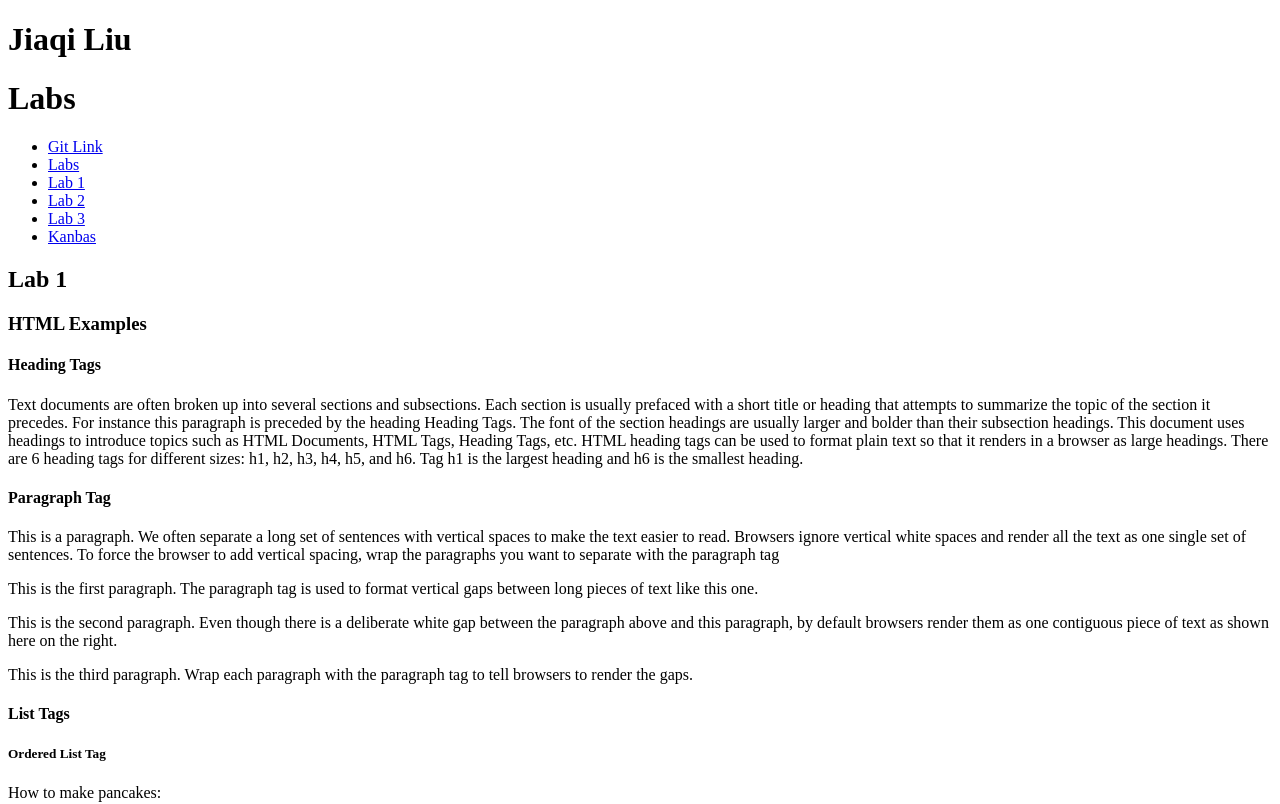
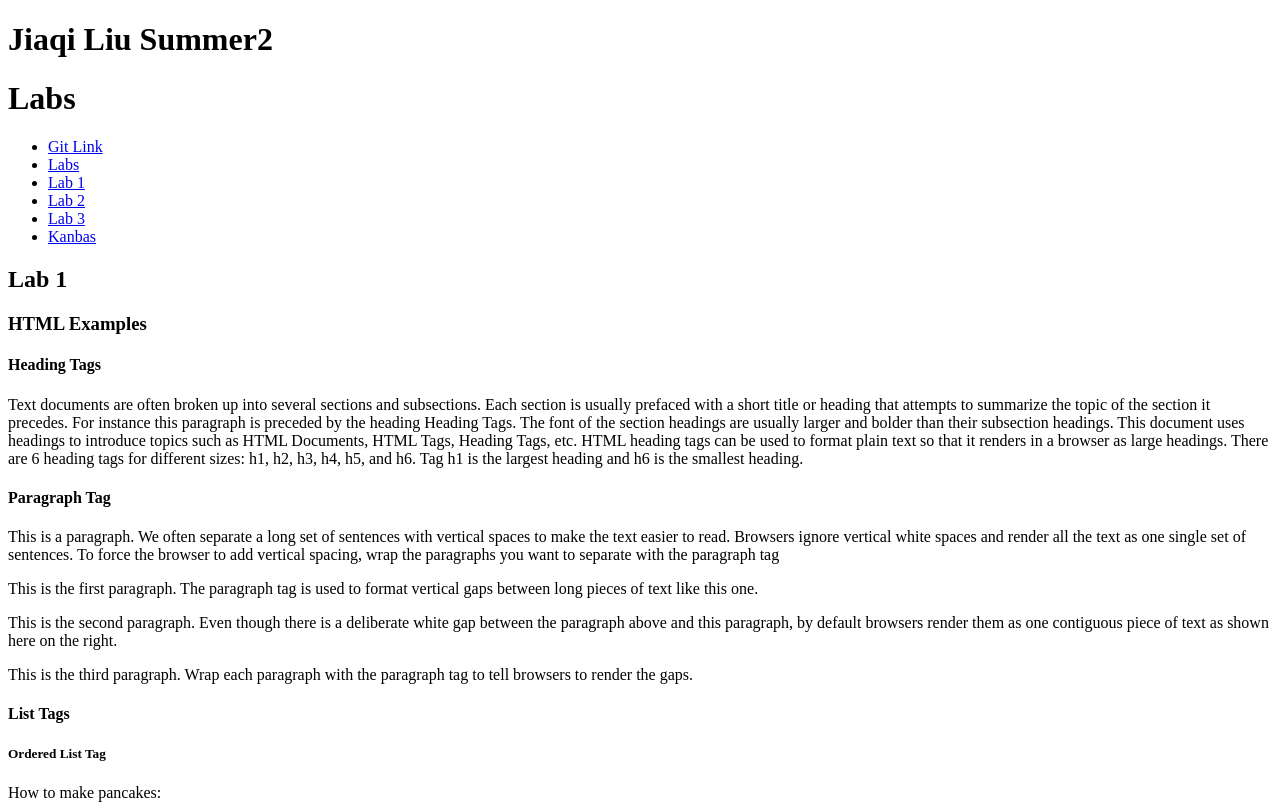
Before and after one commit to jiaqiliu10/kanbas-react-web-app, a React (Create React App) app: page /#/Labs/Lab1 in a window 1280 px wide. Shown: the top 804 px of the page. Built offline with nearby package versions, Linux system fonts and the light colour scheme.

Commit message:
Add github

```diff
--- a/src/Labs/index.tsx
+++ b/src/Labs/index.tsx
@@ -10,7 +10,7 @@ import React from 'react';
 export default function Labs() {
     return (
         <div>
-            <h1>Jiaqi Liu</h1>
+            <h1>Jiaqi Liu Summer2</h1>
             <h1>Labs</h1>
             <TOC />
             <Routes>
```
